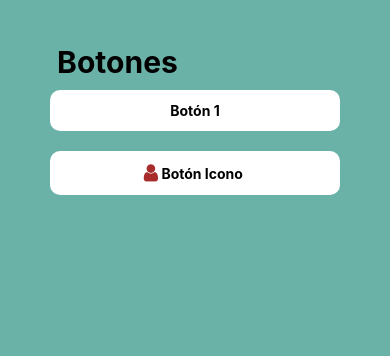
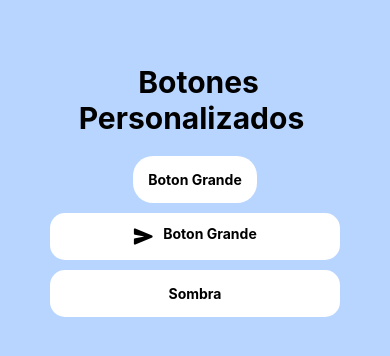
Before and after one commit to AmeliReyesHernandez/Expo_Ameli_Reyes, a React Native app: screen / in a window 390 px wide. Shown: the top 356 px of the page. Built offline with nearby package versions, Linux system fonts and the light colour scheme.

Commit message:
Creando BotonesV2

```diff
--- a/App.js
+++ b/App.js
@@ -1,9 +1,11 @@
-import Botones from "./src/pages/Botones";
+import BotonesV2 from "./src/pages/BotonesV2";
+//import Botones from "./src/pages/Botones";
 // import Home from "./src/pages/Home";
 
 export default function App() {
   return (
     // <Home />
-    <Botones />
+    //<Botones />
+    <BotonesV2 />
   );
 }
--- a/src/pages/Botones.js
+++ b/src/pages/Botones.js
@@ -13,6 +13,11 @@
          <TouchableOpacity style={style.botonIcono}>
             <Ionicons name = "user" size={20} style={style.iconB}/>
             <Text style={style.text}> Botón Icono </Text>
+        </TouchableOpacity>
+        {/* Botones con icono a la drecha */}
+        <TouchableOpacity style={style.botonIcono}>
+            <Text style={style.text}> Siguiente </Text>
+            <Ionicons name = "ban" size={20} color="#151414ff"style={style.iconRight}/>
         </TouchableOpacity>
 
     </View>
--- /dev/null
+++ b/src/pages/BotonesV2.js
@@ -0,0 +1,82 @@
+import { FontAwesome, MaterialIcons, Ionicons } from '@expo/vector-icons';
+import { View, Text, StyleSheet, Platform, StatusBar, TouchableOpacity } from "react-native";
+
+export default function BotonesV2 () {
+ return (
+    <View style={style.mainS}>
+        <Text style ={style.title}> Botones Personalizados </Text>
+        {/* Boton grande */}
+        <TouchableOpacity style={style.botonGrande}>
+        <Text style={style.textoBoton}>Boton Grande</Text>
+        </TouchableOpacity>
+        {/* Boton grande con Icono*/}
+        <TouchableOpacity style={style.botonConIcono}>
+        <Ionicons name="send" size={20} color={'#000000ff'} style = {style.iconoIzquierda}/>
+        <Text style={style.textoBoton}>Boton Grande</Text>
+        </TouchableOpacity>
+        {/* Boton sombreado*/}
+        <TouchableOpacity style={style.botonSombreado}>
+        <Text style={style.textoBoton}> Sombra </Text>
+        </TouchableOpacity>
+    </View>
+  );
+}
+
+const style = StyleSheet.create({
+    mainS:{
+        flex:1,
+        backgroundColor: '#b8d5ffff',
+        paddingTop: Platform.OS === 'android' ? StatusBar.currentHeight:44,
+        padding: 50
+    },
+    title:{
+        fontSize: 30,
+        fontWeight: 'bold',
+        marginTop: 20,
+        textAlign:'center'
+    },
+    textoBoton:{
+        color: '#000000ff',
+        fontWeight: 'bold',
+        textAlign: 'center'
+    },
+    botonGrande:{
+        backgroundColor: '#ffffffff',
+        padding: 15,
+        borderRadius:20,
+        marginTop:20,
+        alignSelf:'center'
+    },
+    botonConIcono:{
+        backgroundColor: '#ffffffff',
+        marginTop:10,
+        flexDirection:'row',
+        alignContent:'center',
+        justifyContent:'center',
+        paddingVertical:12,
+        borderRadius:15
+    },
+    iconoIzquierda:{
+        marginRight:10
+    },
+    botonSombreado:{
+        marginTop:10,
+        backgroundColor: '#ffffffff',
+        paddingVertical: 15,
+        borderRadius:15,
+        marginBottom: 15,
+    },
+    sombra: {
+        ...Platform.select({
+        android: {
+            elevation: 6,
+        },
+        ios: {
+            shadowColor: '#000',
+            shadowOffset: { width: 0, height: 2 },
+            shadowOpacity: 0.3,
+            shadowRadius: 4,
+            },
+        }),
+     },
+});
--- a/tsconfig.json
+++ /dev/null
@@ -1,4 +0,0 @@
-{
-  "compilerOptions": {},
-  "extends": "expo/tsconfig.base"
-}
```
Also changed, not shown: package.json (+6 -5 lines), 1 other file (tests, documents, lock files or other folders).
